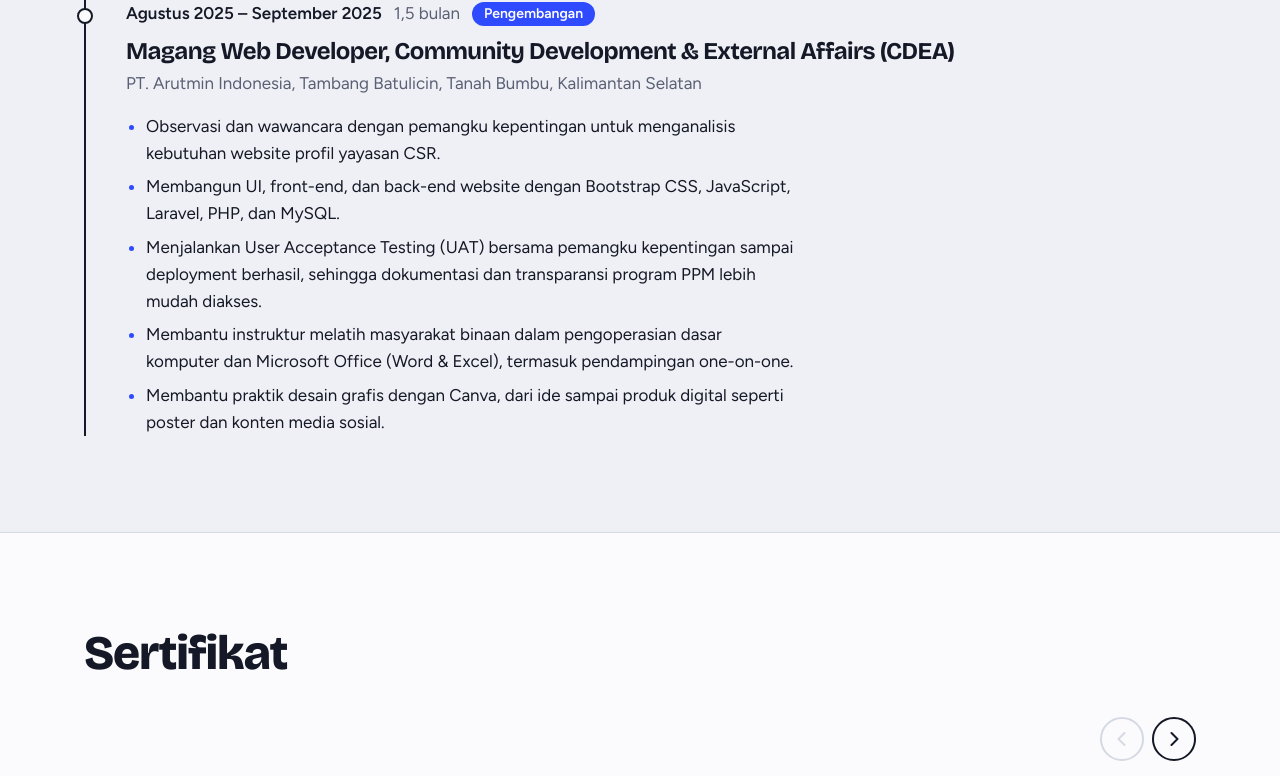
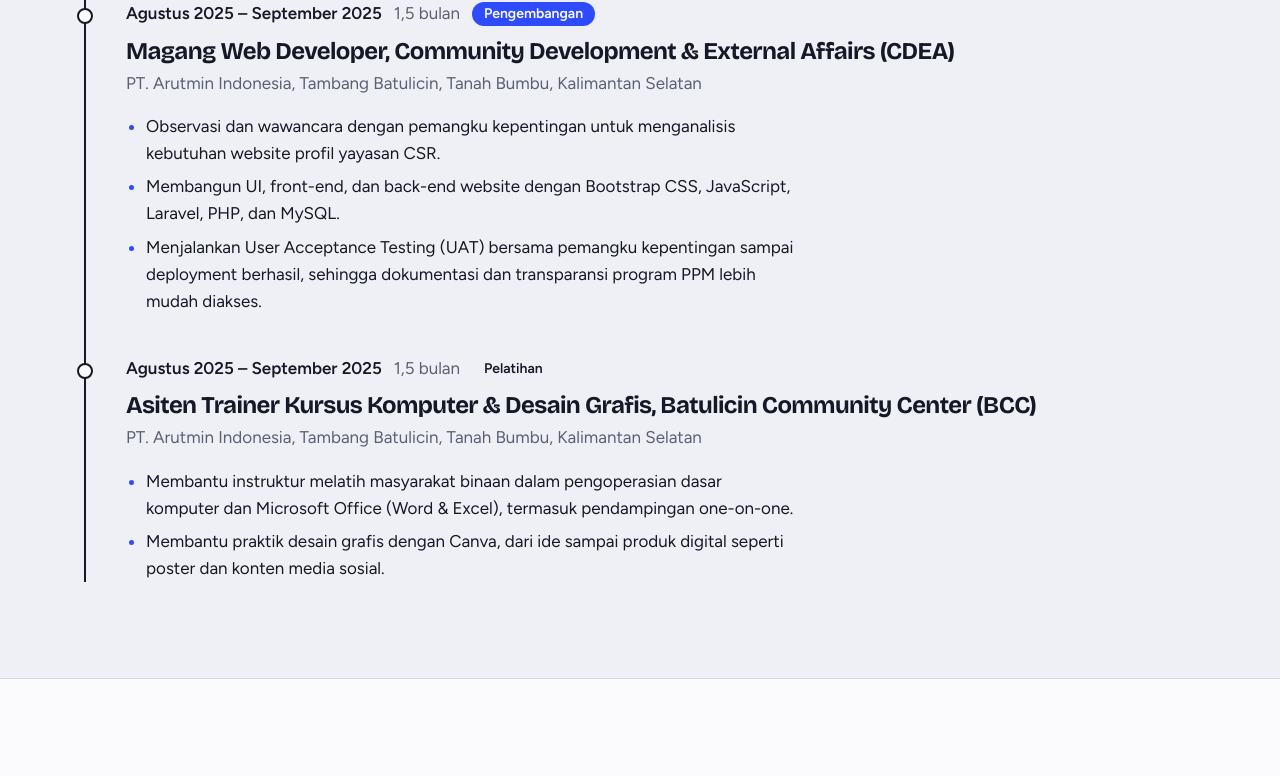
Before and after one commit to ilman011004/Portfolio, a React (Vite) app: page / in a window 1280 px wide. Shown: the part 4592-5368 px from the top of the page. Built offline with nearby package versions, Linux system fonts and the light colour scheme.

Commit message:
nambah pengalaman

```diff
--- a/src/data.js
+++ b/src/data.js
@@ -162,6 +162,16 @@ export const experiences = [
       'Observasi dan wawancara dengan pemangku kepentingan untuk menganalisis kebutuhan website profil yayasan CSR.',
       'Membangun UI, front-end, dan back-end website dengan Bootstrap CSS, JavaScript, Laravel, PHP, dan MySQL.',
       'Menjalankan User Acceptance Testing (UAT) bersama pemangku kepentingan sampai deployment berhasil, sehingga dokumentasi dan transparansi program PPM lebih mudah diakses.',
+    ],
+  },
+    {
+    role: 'Asiten Trainer Kursus Komputer & Desain Grafis, Batulicin Community Center (BCC)',
+    org: 'PT. Arutmin Indonesia, Tambang Batulicin',
+    place: 'Tanah Bumbu, Kalimantan Selatan',
+    period: 'Agustus 2025 – September 2025',
+    duration: '1,5 bulan',
+    kind: 'Pelatihan',
+    points: [
       'Membantu instruktur melatih masyarakat binaan dalam pengoperasian dasar komputer dan Microsoft Office (Word & Excel), termasuk pendampingan one-on-one.',
       'Membantu praktik desain grafis dengan Canva, dari ide sampai produk digital seperti poster dan konten media sosial.',
     ],
```
